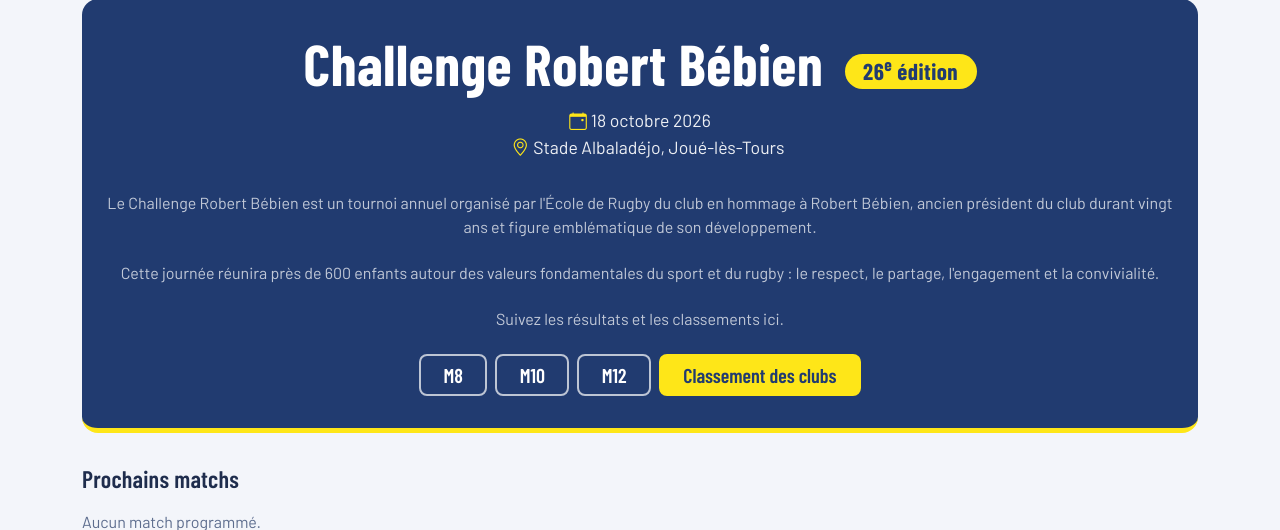
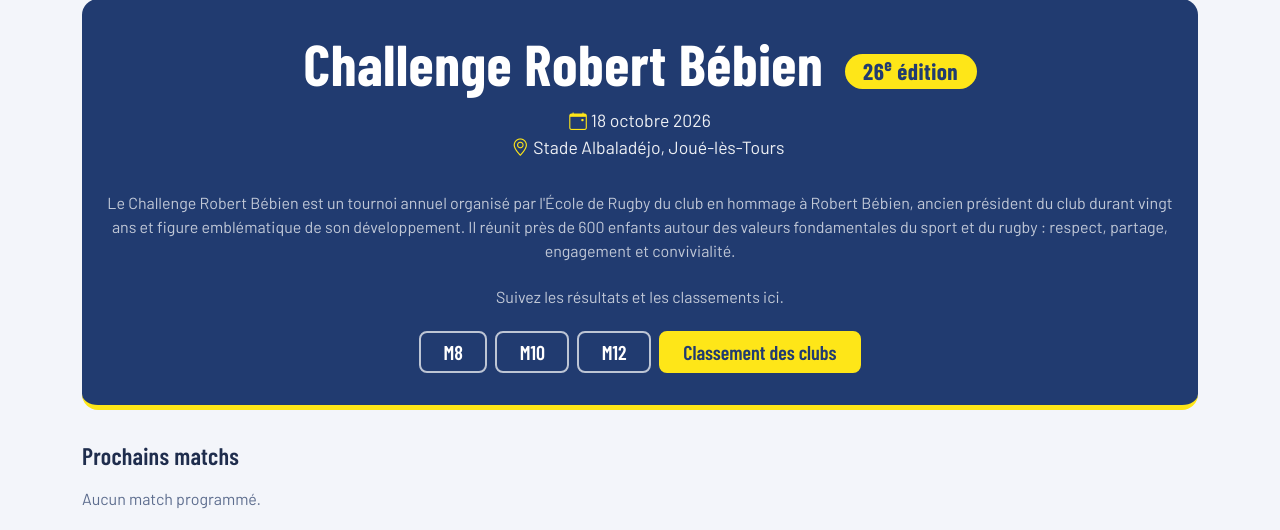
Before and after one commit to el12elh/Bebien, a PHP site: page / in a window 1280 px wide. Shown: the part 151-681 px from the top of the page. Run offline with PHP 8.4, Linux system fonts and the light colour scheme; data comes from the database, SQL or seed files in the repository; data that the repository does not hold is empty; some libraries are stand-ins or nearby versions.

Commit message:
Update tournament description for clarity and conciseness

```diff
--- a/index.php
+++ b/index.php
@@ -98,8 +98,8 @@ require_once __DIR__ . '/includes/public_nav.php';
       <?php if ($lieuTournoi): ?><span class="ms-3"><i class="bi bi-geo-alt"></i><?= htmlspecialchars($lieuTournoi) ?>, <?= htmlspecialchars($villeTournoi) ?></span><?php endif; ?>
     </p>
     <br>
-    <p class="hero-hint">Le <?= htmlspecialchars($nomTournoi) ?> est un tournoi annuel organisé par l'École de Rugby du club en hommage à Robert Bébien, ancien président du club durant vingt ans et figure emblématique de son développement.</p>
-    <p class="hero-hint">Cette journée réunira près de 600 enfants autour des valeurs fondamentales du sport et du rugby : le respect, le partage, l'engagement et la convivialité.</p>
+    <p class="hero-hint">Le <?= htmlspecialchars($nomTournoi) ?> est un tournoi annuel organisé par l'École de Rugby du club en hommage à Robert Bébien, ancien président du club durant vingt ans et figure emblématique de son développement.
+    Il réunit près de 600 enfants autour des valeurs fondamentales du sport et du rugby : respect, partage, engagement et convivialité.</p>
     <p class="hero-hint">Suivez les résultats et les classements ici.</p>
     <div class="d-flex justify-content-center gap-2 flex-wrap">
       <?php foreach ($categories as $c): ?>
```
